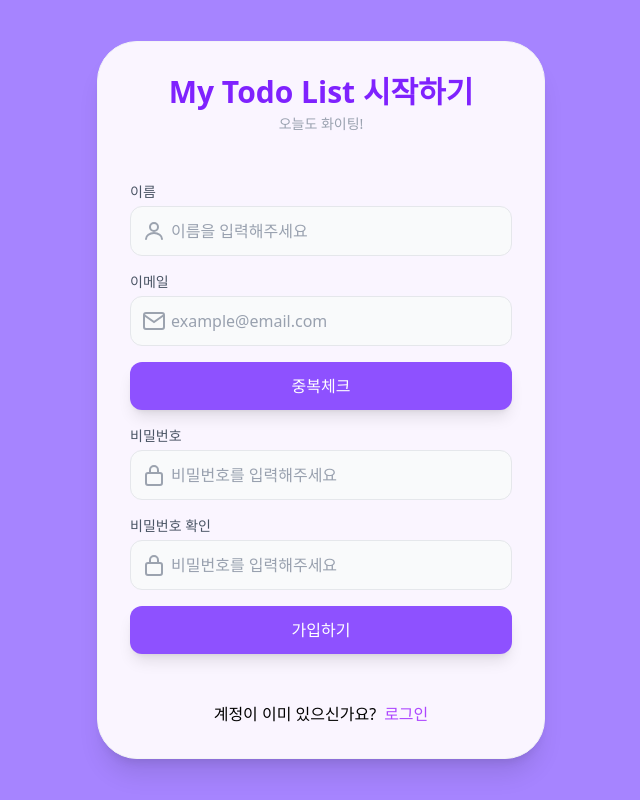
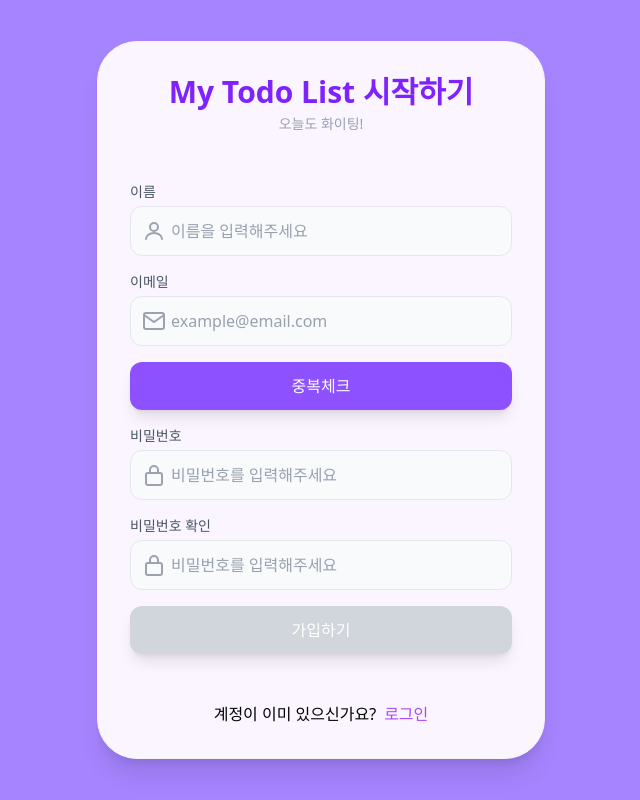
Before and after one commit to Yangs1s/noona_todo_list_FE, a React (Vite) app: page /signup in a window 1280 px wide. Shown: the whole page, without its empty margins (319-959 px from the left). Built offline with nearby package versions, Linux system fonts and the light colour scheme; no server answers.

Commit message:
회원가입 리턴 처리 및 가입시 아이디 체크 버튼 비활성화 조건 추가(메일체크상태제외 주석처리)

```diff
--- a/src/pages/SignUpPage.tsx
+++ b/src/pages/SignUpPage.tsx
@@ -101,13 +101,13 @@ const SignUpPage = ({ user }: { user: User | null }) => {
           <Button
             type="submit"
             className="w-full"
-            // disabled={
-            //   !email ||
-            //   !username ||
-            //   !password ||
-            //   !passwordConfirm ||
-            //   !isEmailChecked ||
-            // }
+            disabled={
+              // !email ||
+              // !username ||
+              // !password ||
+              // !passwordConfirm ||
+              !isEmailChecked
+            }
           >
             가입하기
           </Button>
```
